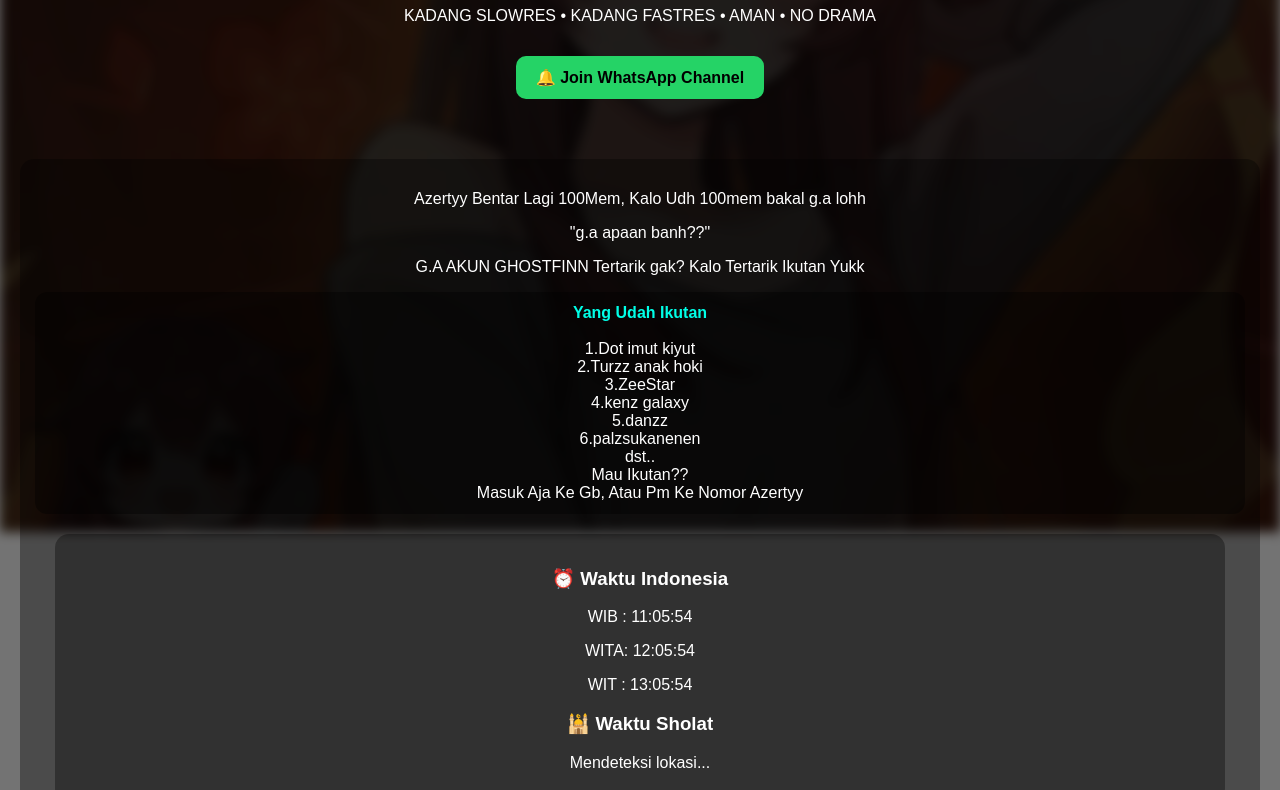
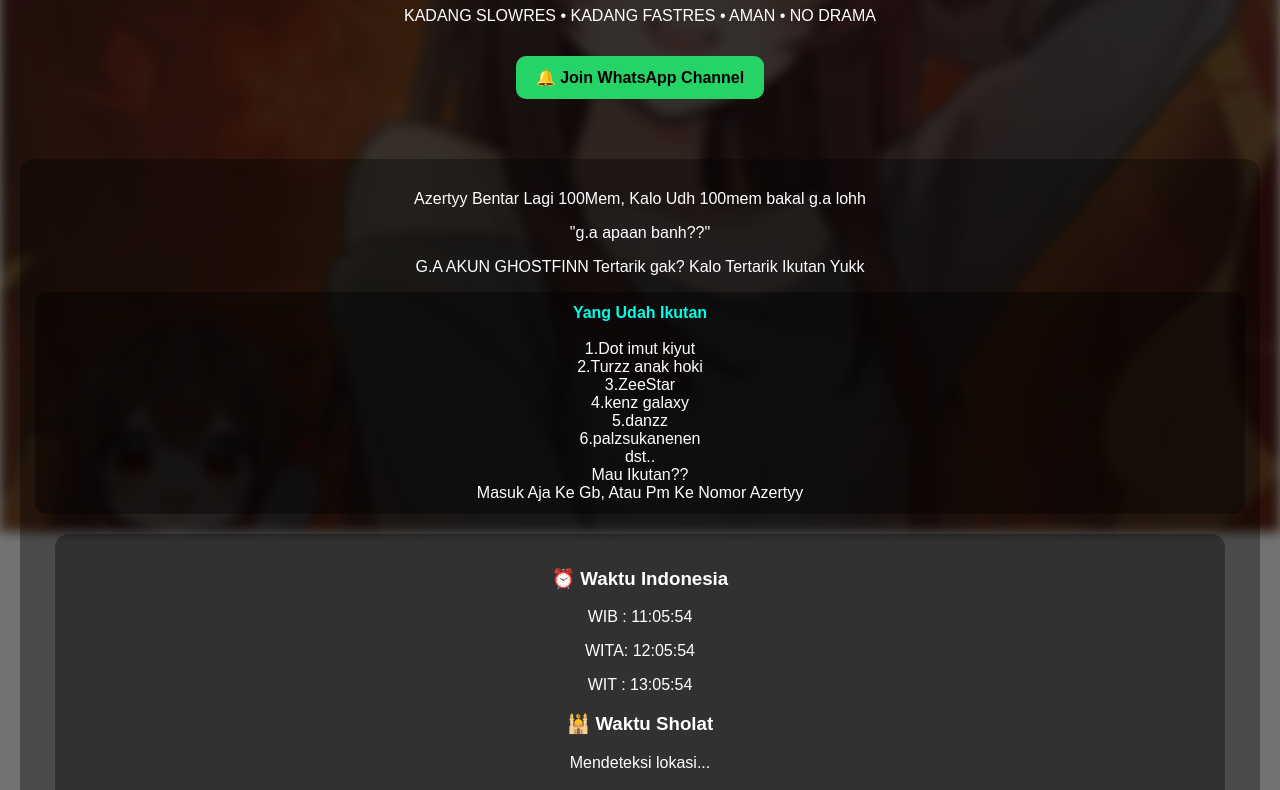
Before and after one commit to ghozzz777-byte/Azerty-store, a plain HTML site: page index.html in a window 1280 px wide. Shown: the part 268-1058 px from the top of the page. Drawn offline with Linux system fonts and the light colour scheme.

Commit message:
Update index.html

```diff
--- a/index.html
+++ b/index.html
@@ -16,7 +16,7 @@ body {
   position: fixed;
   inset: 0;
   background: url("logo.png") center/cover no-repeat;
-  filter: blur(6px) brightness(0.3);
+  filter: blur(6px) brightness(0.5);
   z-index: -2;
 }
 
```
